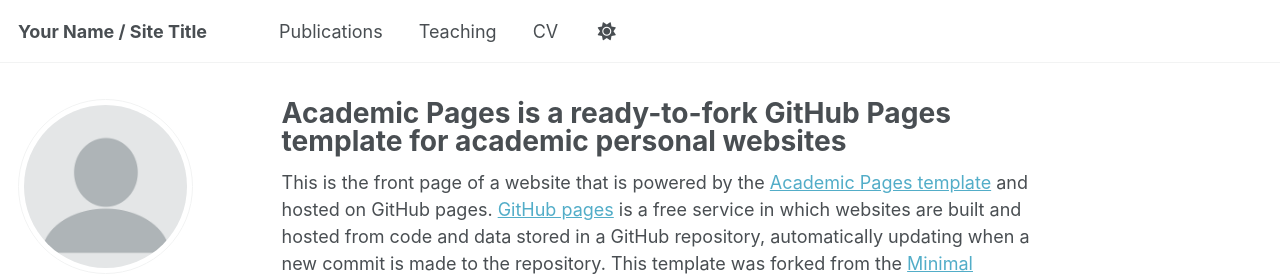
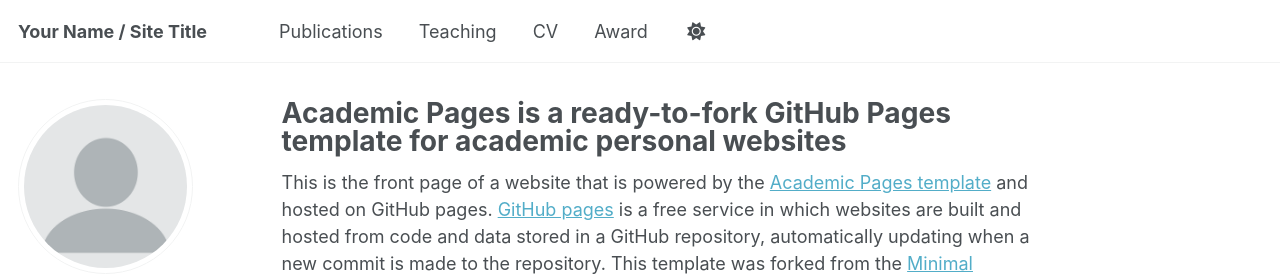
Before and after one commit to Marsenrage/Marsenrage.github.io, a Jekyll site: the page built from _pages/about.md, in a window 1280 px wide. Shown: the top 276 px of the page. Built offline with Jekyll 4.4.1, drawn with Linux system fonts in a browser that asks for light colours; some web fonts are replaced.

Commit message:
Update navigation.yml

```diff
--- a/_data/navigation.yml
+++ b/_data/navigation.yml
@@ -17,8 +17,6 @@ main:
   - title: "Teaching"
     url: /teaching/
 
-#  - title: "Portfolio"
-#    url: /portfolio/
 
 #  - title: "Blog Posts"
 #    url: /year-archive/
@@ -26,6 +24,9 @@ main:
   - title: "CV"
     url: /cv/
 
+  - title: "Award"
+    url: /portfolio/
+
   # - title: "CV"
   #   url: /cv-json/
 
```
